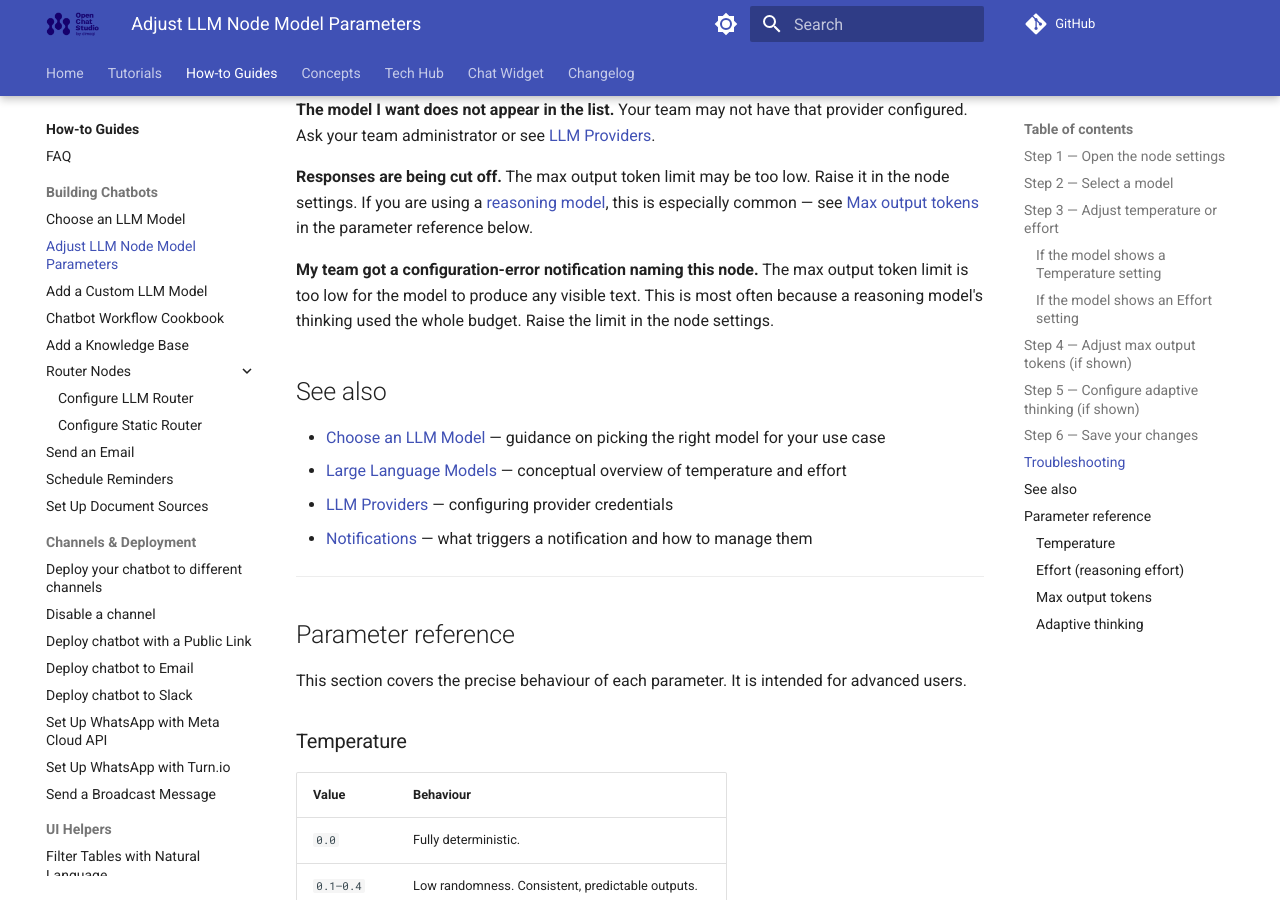
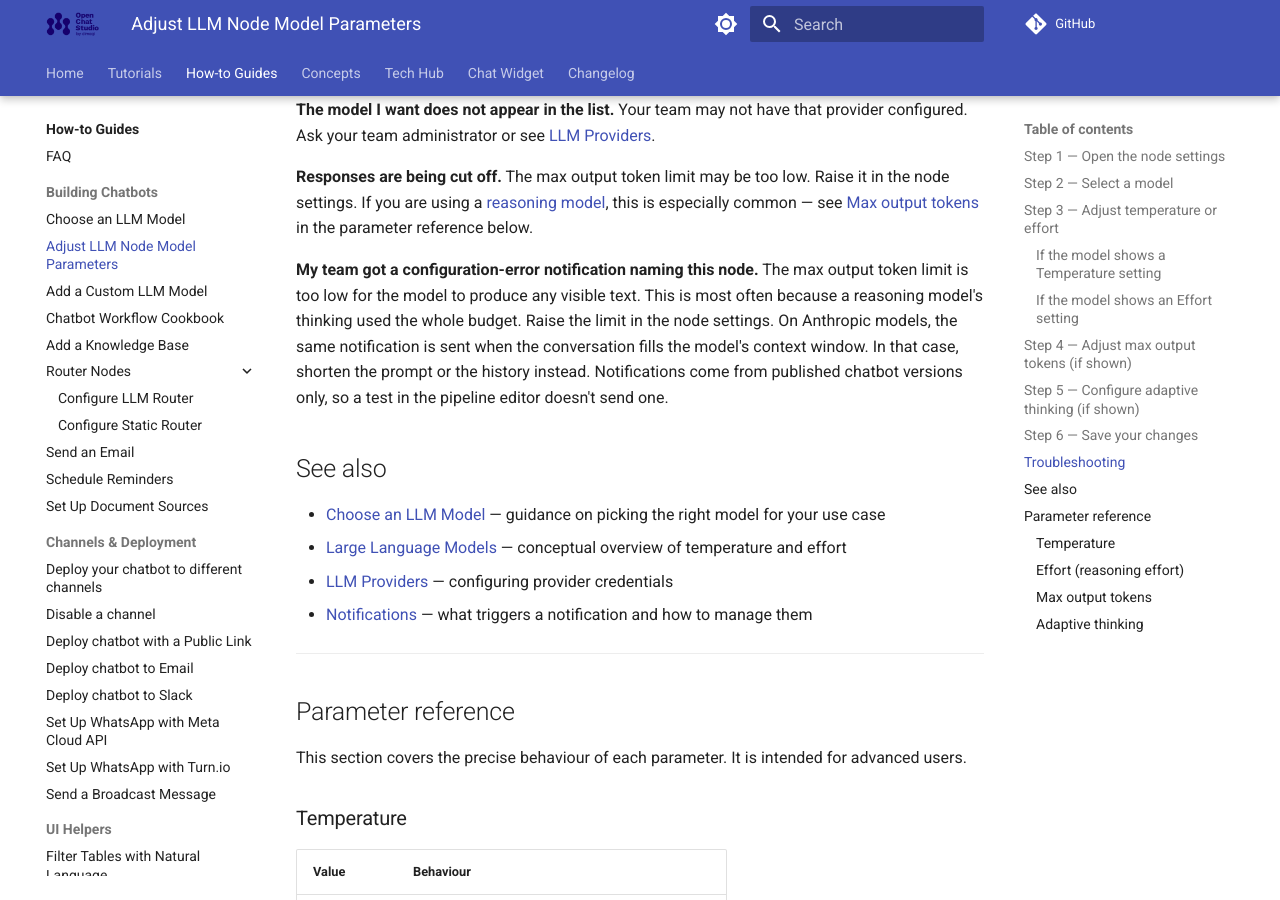
Before and after one commit to dimagi/open-chat-studio-docs, an MkDocs documentation site: the page built from docs/how-to/adjust_llm_node_model_parameters.md, in a window 1280 px wide and 900 px high, scrolled down 1933 px. Built offline with MkDocs 1.6.1 and Material for MkDocs 9.7.7, drawn with Linux system fonts in a browser that asks for light colours; a script that is not in the unit is left out; comment, search, counter and statistics services are not loaded.

Commit message:
Correct history exclusion wording and note notification scope

```diff
--- a/docs/how-to/adjust_llm_node_model_parameters.md
+++ b/docs/how-to/adjust_llm_node_model_parameters.md
@@ -69,6 +69,9 @@ The max output token limit may be too low. Raise it in the node settings. If you
 The max output token limit is too low for the model to produce any visible text.
 This is most often because a reasoning model's thinking used the whole budget.
 Raise the limit in the node settings.
+On Anthropic models, the same notification is sent when the conversation fills the model's context window.
+In that case, shorten the prompt or the history instead.
+Notifications come from published chatbot versions only, so a test in the pipeline editor doesn't send one.
 
 ## See also
 
```
Also changed, not shown: docs/concepts/pipelines/history.md (+1 -1 lines), docs/concepts/pipelines/nodes.md (+1 -1 lines).
